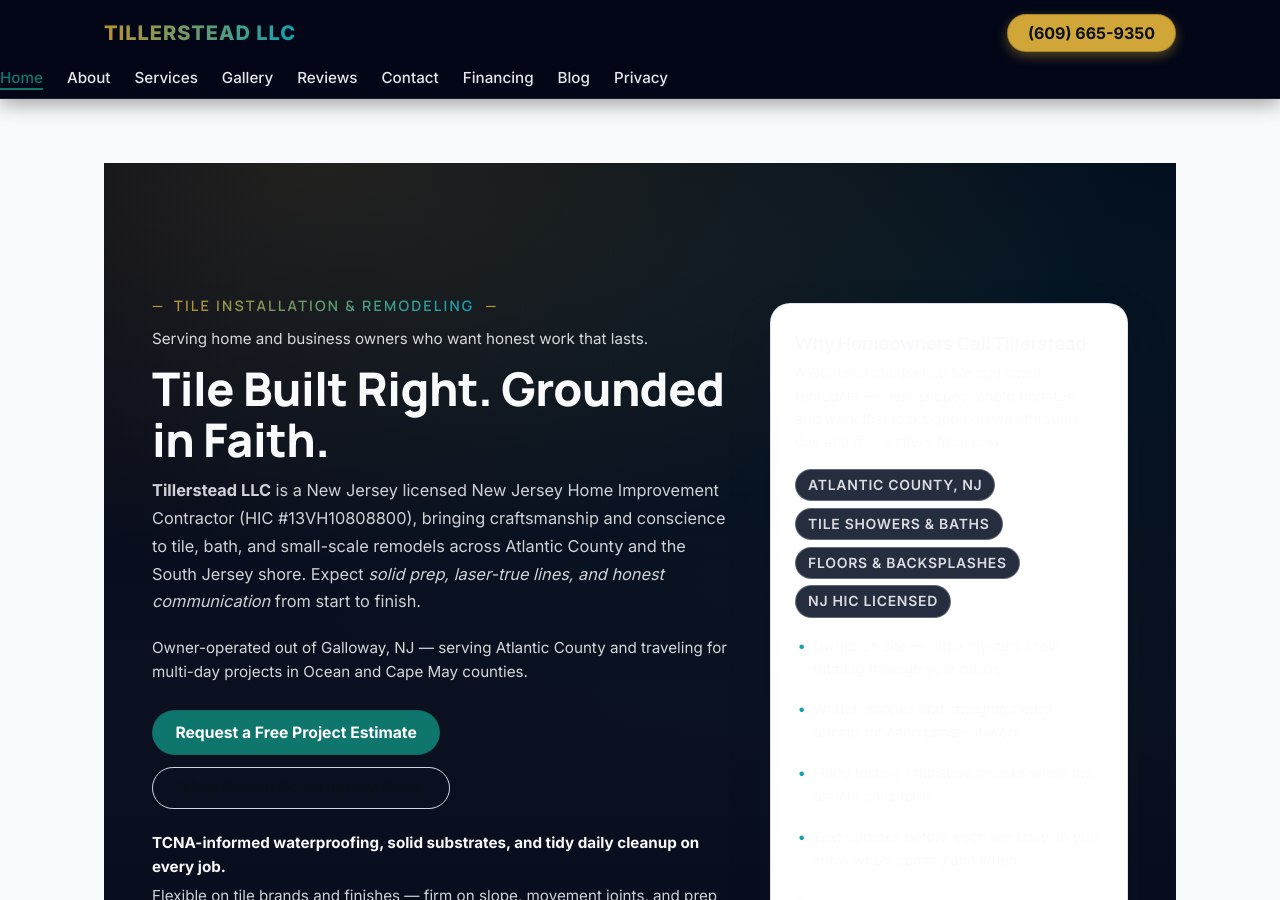
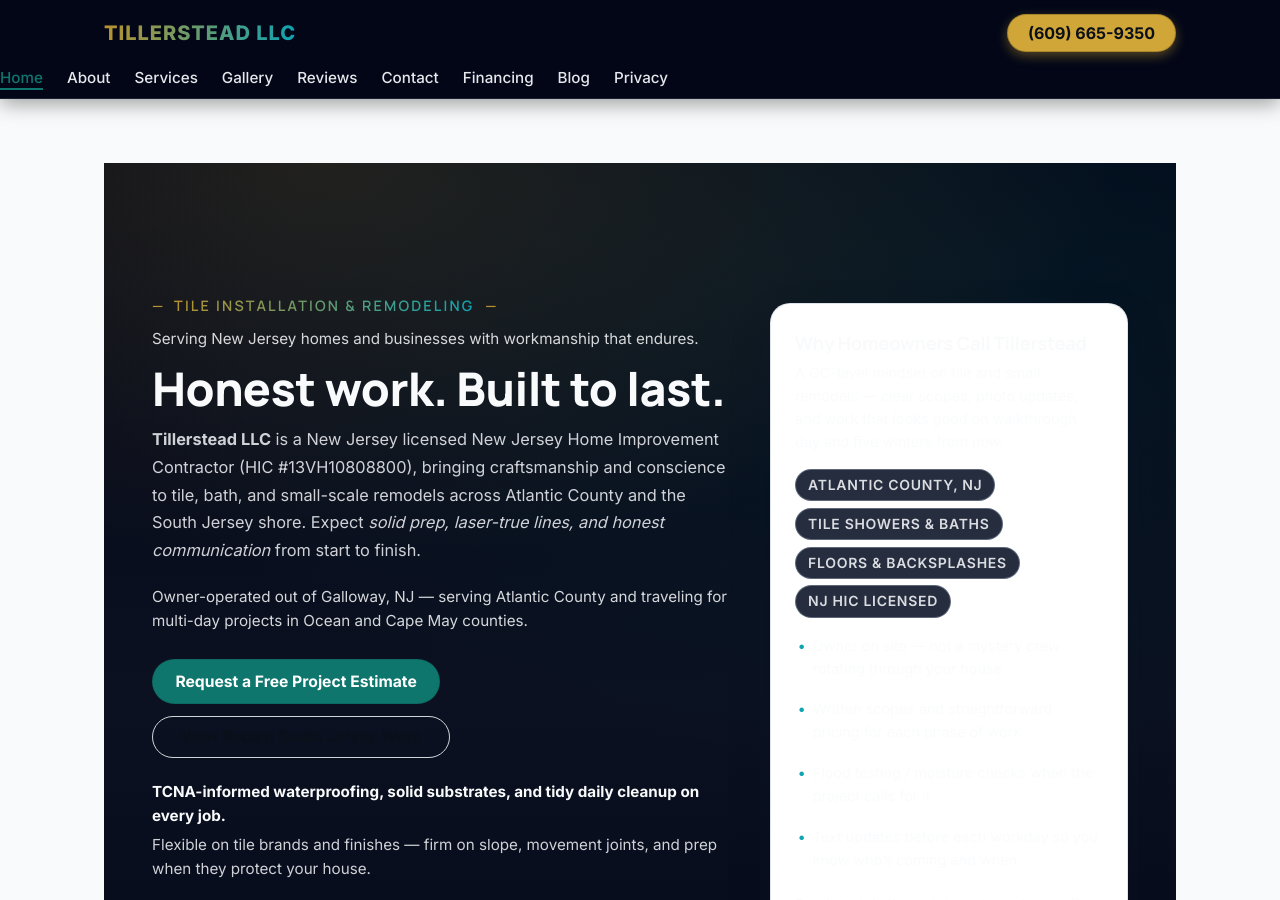
Before and after one commit to XTX33/Tillerstead-site, a Jekyll site: the page built from index.html, in a window 1280 px wide and 900 px high. Built offline with Jekyll 4.4.1, drawn with Linux system fonts in a browser that asks for light colours.

Commit message:
Update index.html

```diff
--- a/index.html
+++ b/index.html
@@ -91,10 +91,10 @@
       </p>
 
       <p class="hero-note hero-note--trust text-light-subtle">
-        Serving home and business owners who want honest work that lasts.
+        Serving New Jersey homes and businesses with workmanship that endures.
       </p>
 
-      <h1 id="hero-heading">Tile Built Right. Grounded in Faith.</h1>
+      <h1 id="hero-heading">Honest work. Built to last.</h1>
 
       <p class="lead" id="hero-summary">
         <strong>Tillerstead LLC</strong> is a New Jersey licensed New Jersey Home Improvement Contractor (HIC #{{ site.company.hic }}),
```
